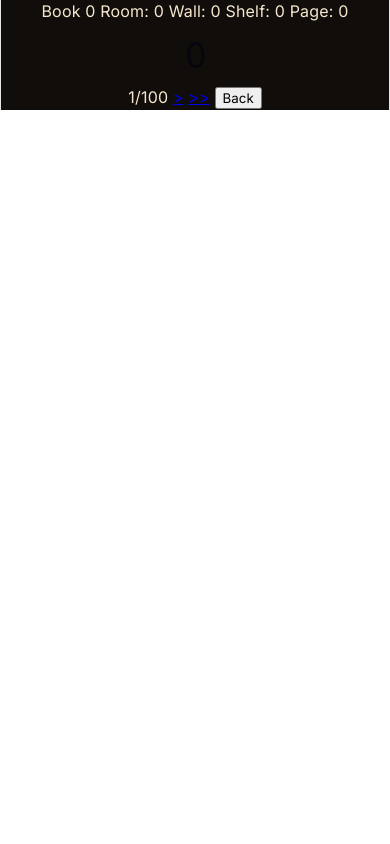
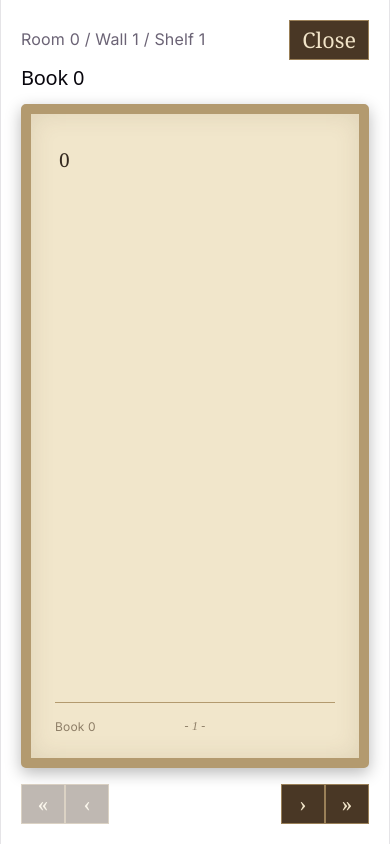
Before and after one commit to ExoSkeletons/babel-librarian, a React (Vite) app: page /browse/0/0/0/0 in a window 390 px wide. Built offline with nearby package versions, Linux system fonts and the light colour scheme; no server answers; a web font is replaced by a local one.

Commit message:
book pager styling

```diff
--- a/src/App.css
+++ b/src/App.css
@@ -8,8 +8,3 @@ html, body, #root {
   min-height: 100%;
   width: 100%;
 }
-
-body {
-  background: #100d0b;
-  color: #f5e8ce;
-}
--- /dev/null
+++ b/src/pages/Book.css
@@ -0,0 +1,99 @@
+.reader {
+  display: flex;
+  flex: 1;
+  flex-direction: column;
+  gap: 1rem;
+  width: min(100%, 58rem);
+  min-height: 100svh;
+  margin: 0 auto;
+  padding: clamp(1.25rem, 4vw, 3rem);
+  text-align: left;
+}
+
+.reader header {
+  display: flex;
+  align-items: center;
+  justify-content: space-between;
+  gap: 1rem;
+  min-height: 2.5rem;
+}
+
+.reader-book {
+  display: flex;
+  flex: 1;
+  flex-direction: column;
+  min-height: 60svh;
+  padding: clamp(1.5rem, 5vw, 3.5rem);
+  border: 10px solid #b39a6f;
+  border-radius: 5px;
+  background: #f1e6cb;
+  box-shadow: inset 0 0 24px rgb(93 68 37 / 12%), 0 5px 16px rgb(0 0 0 / 28%);
+}
+
+.reader-book-body {
+  flex: 1;
+  padding: clamp(0.25rem, 1vw, 0.75rem);
+}
+
+.reader-book-body p {
+  width: 100%;
+  color: #352a20;
+  font: 1.2rem/1.9 Georgia, 'Times New Roman', serif;
+}
+
+.reader-book-divider {
+  width: 100%;
+  margin: 1rem 0;
+  border: 0;
+  border-top: 1px solid #b39a6f;
+}
+
+.reader-book-footer {
+  display: grid;
+  grid-template-columns: 1fr auto 1fr;
+  align-items: center;
+  color: #5a4833;
+  font: 0.75rem Georgia, 'Times New Roman', serif;
+  opacity: 0.65;
+}
+
+.reader-book-page-count {
+  font: italic 0.75rem serif;
+}
+
+.reader-navigation {
+  display: flex;
+  align-items: center;
+  justify-content: space-between;
+  gap: 1rem;
+}
+
+.reader-nav {
+  display: inline-flex;
+  align-items: center;
+  justify-content: center;
+  min-width: 2.75rem;
+  min-height: 2.5rem;
+  padding: 0.35rem 0.75rem;
+  border: 1px solid #9a8058;
+  color: #f1e4c8;
+  background: #493725;
+  font: 1.35rem/1 Georgia, 'Times New Roman', serif;
+  text-decoration: none;
+  cursor: pointer;
+}
+
+.reader-nav:hover:not(:disabled) {
+  color: #281e16;
+  background: #d3bd91;
+}
+
+.reader-nav:disabled {
+  opacity: 0.35;
+  cursor: default;
+}
+
+.reader-nav:focus-visible {
+  outline: 2px solid #f1e4c8;
+  outline-offset: 2px;
+}
--- a/src/pages/Book.jsx
+++ b/src/pages/Book.jsx
@@ -4,79 +4,94 @@ import { useState, useEffect } from 'react'
 import { Link, useNavigate, useParams } from 'react-router-dom'
 import { getText } from '../library'
 
+import './Book.css'
+
 function generateFullPage(text) {
     return text + "#".repeat(config.dim.charsPerPage - text.length)
 }
 
-function BookBody({ text }) {
+function BookBody({ text, book, page }) {
     return (
-        <main className="book">
-            <h1>{text}</h1>
-        </main>
+        <article className="reader-book" aria-label="Book page">
+            <div className="reader-book-body">
+                <p>{text}</p>
+            </div>
+            <hr className="reader-book-divider" />
+            <footer className="reader-book-footer">
+                <span>Book {book}</span>
+                <em className="reader-book-page-count" aria-live="polite">
+                    - {page} -
+                </em>
+                <span aria-hidden="true" />
+            </footer>
+        </article>
     )
 }
 
-function BookNavigation({ i, n0 = 0, n, route }) {
-    const navigate = useNavigate()
-    i = Number(i)
-    i = Math.max(0, Math.min(i, n - 1))
-    const hasPrev = i > n0
-    const hasNext = i < n - 1
+function Nav({ to, disabled, label, children }) {
+    return disabled
+        ? <button type="button" className="reader-nav" aria-label={label} disabled>
+                {children}
+        </button>
+        : <Link className="reader-nav" to={to} replace aria-label={label}>
+            {children}
+        </Link>
+}
 
+function BookNavigation({ i, n, route }) {
+    const pageIndex = Math.max(0, Math.min(Number(i), n - 1))
+    const hasPrev = pageIndex > 0
+    const hasNext = pageIndex < n - 1
     return (
-        <nav aria-label="Book page navigation">
-                {(hasPrev
-                    ? (
-                    <Link to={`${route}/0`} replace>
-                        {'<<'}
-                    </Link>
-                    )
-                    : <span/>
-                )}
-                <span> </span>
-                {(hasPrev
-                    ? (
-                    <Link to={`${route}/${i - 1}`} replace>
-                        {'<'}
-                    </Link>
-                    )
-                    : <span/>
-                )}
-
-                <span> {i + 1}/{n} </span>
-
-                {(hasNext
-                    ? <Link  to={`${route}/${i + 1}`} replace>
-                        {'>'}
-                    </Link>
-                    : <span/>
-                )}
-                <span> </span>
-                {(hasNext
-                    ? <Link to={`${route}/${n - 1}`} replace>
-                        {'>>'}
-                    </Link>
-                    : <span/>
-                )}
-
-                <span> </span>
-
-                <button type="button" onClick={() => navigate(-1)}>Back</button>
-            </nav>
+        <nav className="reader-navigation" aria-label="Book page navigation">
+            <div>
+                <Nav
+                    disabled={!hasPrev} label="First page"
+                    to={`${route}/0`}
+                >
+                    «
+                </Nav>
+                <Nav
+                    disabled={!hasPrev} label="Previous page"
+                    to={`${route}/${pageIndex - 1}`}
+                >
+                    ‹
+                </Nav>
+            </div>
+            <div className="reader-navigation-group">
+                <Nav
+                    disabled={!hasNext} label="Next page"
+                    to={`${route}/${pageIndex + 1}`}
+                >
+                    ›
+                </Nav>
+                <Nav
+                    disabled={!hasNext} label="Last page"
+                    to={`${route}/${n - 1}`}
+                >
+                    »
+                </Nav>
+            </div>
+        </nav>
     )
 }
 
 export function Book() {
-    const {
+    let {
         room = '0',
         wall = 0,
         shelf = 0,
         book = 0,
         page = 0
     } = useParams()
+    wall = Number(wall)
+    shelf = Number(shelf)
+    book = Number(book)
+    page = Number(page)
 
     const [text, setText] = useState('')
     const [error, setError] = useState(null)
+    const navigate = useNavigate()
 
     useEffect(() => {
         let cancelled = false
@@ -102,13 +117,30 @@ export function Book() {
     if (text === null) return <p aria-live="polite">...</p>
 
     return (
-        <main className="book">
-            <p>Book {book} Room: {room} Wall: {wall} Shelf: {shelf} Page: {page}</p>
+        <main className="reader">
+            <header className="reader-heading">
+                <p className="reader-location">
+                    Room {room}
+                <span aria-hidden="true"> / </span>
+                    Wall {wall + 1}
+                <span aria-hidden="true"> / </span>
+                    Shelf {shelf + 1}
+                </p>
+                <button
+                    className="reader-nav"
+                    type="button"
+                    onClick={() => navigate(-1)}
+                >
+                    Close
+                </button>
+            </header>
+            <h2>Book {book}</h2>
 
-            <BookBody text={generateFullPage(text)} />
+            <BookBody text={generateFullPage(text)} book={book} page={page + 1} />
 
             <BookNavigation
-                i={page} n={config.dim.pagesPerBook}
+                i={page}
+                n={config.dim.pagesPerBook}
                 route={`/browse/${room}/${wall}/${shelf}/${book}`}
             />
         </main>
```
